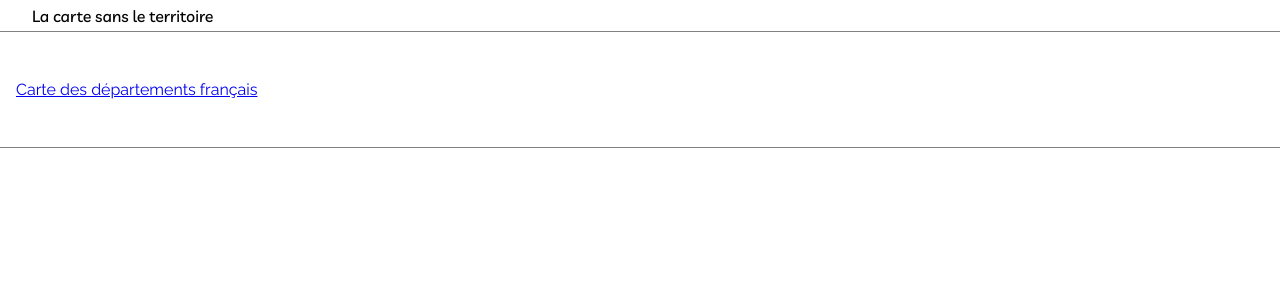
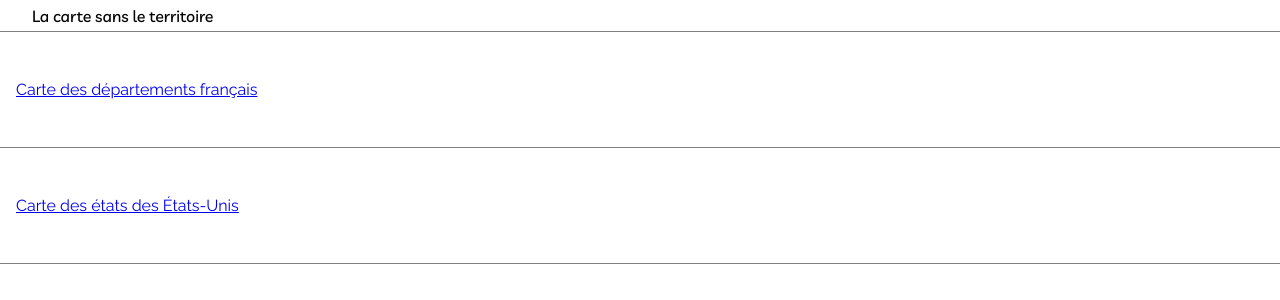
Before and after one commit to oliv37/la-carte-sans-territoire, a React (Create React App) app: page / in a window 1280 px wide. Shown: the top 300 px of the page. Built offline with nearby package versions, Linux system fonts and the light colour scheme; the HTML template or start-up script is replaced by a standard one.

Commit message:
Ajout de la carte des états-unis

```diff
--- a/src/appData.js
+++ b/src/appData.js
@@ -7,7 +7,8 @@ function createData(id, routePath, description) {
 }
 
 const appData = [
-    createData("frDpt", "/french-district", "Carte des départements français")
+    createData("frDpt", "/french-district", "Carte des départements français"),
+    createData("usState", "/us-state", "Carte des états des États-Unis")
 ];
 
 export default appData;
--- a/src/components/game/defaultOptions.js
+++ b/src/components/game/defaultOptions.js
@@ -1,5 +1,5 @@
 export default {
     getChoiceLabel(item) {
-        return `${item.id} ${item.label}`;
+        return `${item.id} - ${item.label}`;
     }
 };
--- a/src/data/frDpt.js
+++ b/src/data/frDpt.js
@@ -1,4 +1,4 @@
-export {ReactComponent as MapComponent} from "../res/FrDpt.svg";
+export {ReactComponent as MapComponent} from "../res/frDpt.svg";
 
 export const options = {
     getChoiceLabel(item) {
--- /dev/null
+++ b/src/data/usState.js
@@ -0,0 +1,13 @@
+export {ReactComponent as MapComponent} from "../res/usState.svg";
+
+export const data = [
+    {"id": "AK", "label": "Alaska"},
+    {"id": "HI", "label": "Hawaii"},
+    {"id": "AL", "label": "Alabama"},
+    {"id": "AR", "label": "Arkansas"},
+    {"id": "AZ", "label": "Arizona"},
+    {"id": "CA", "label": "Californie"},
+    {"id": "CO", "label": "Colorado"},
+    {"id": "CT", "label": "Connecticut"},
+    {"id": "DE", "label": "Delaware"}
+];
```
Also changed, not shown: src/res/frDpt.svg (renamed from src/res/FrDpt.svg), src/res/usState.svg (added).
